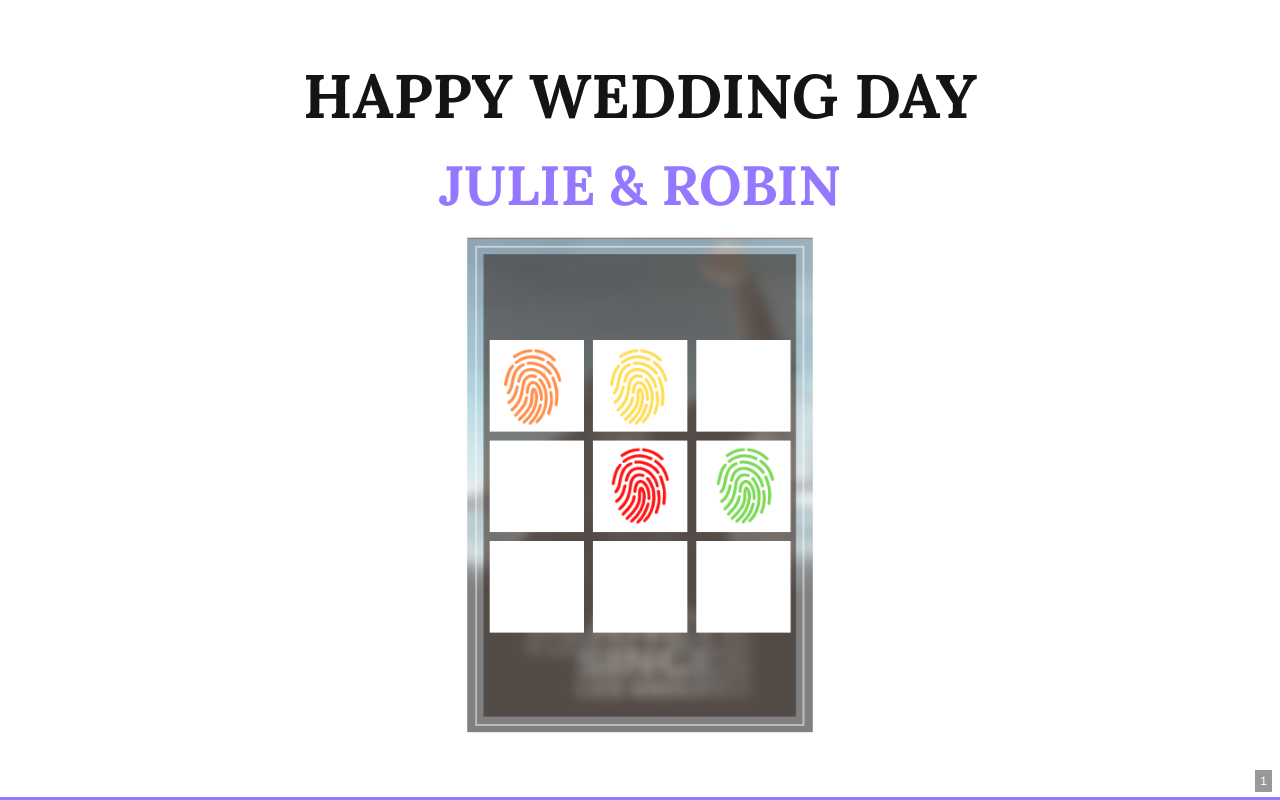
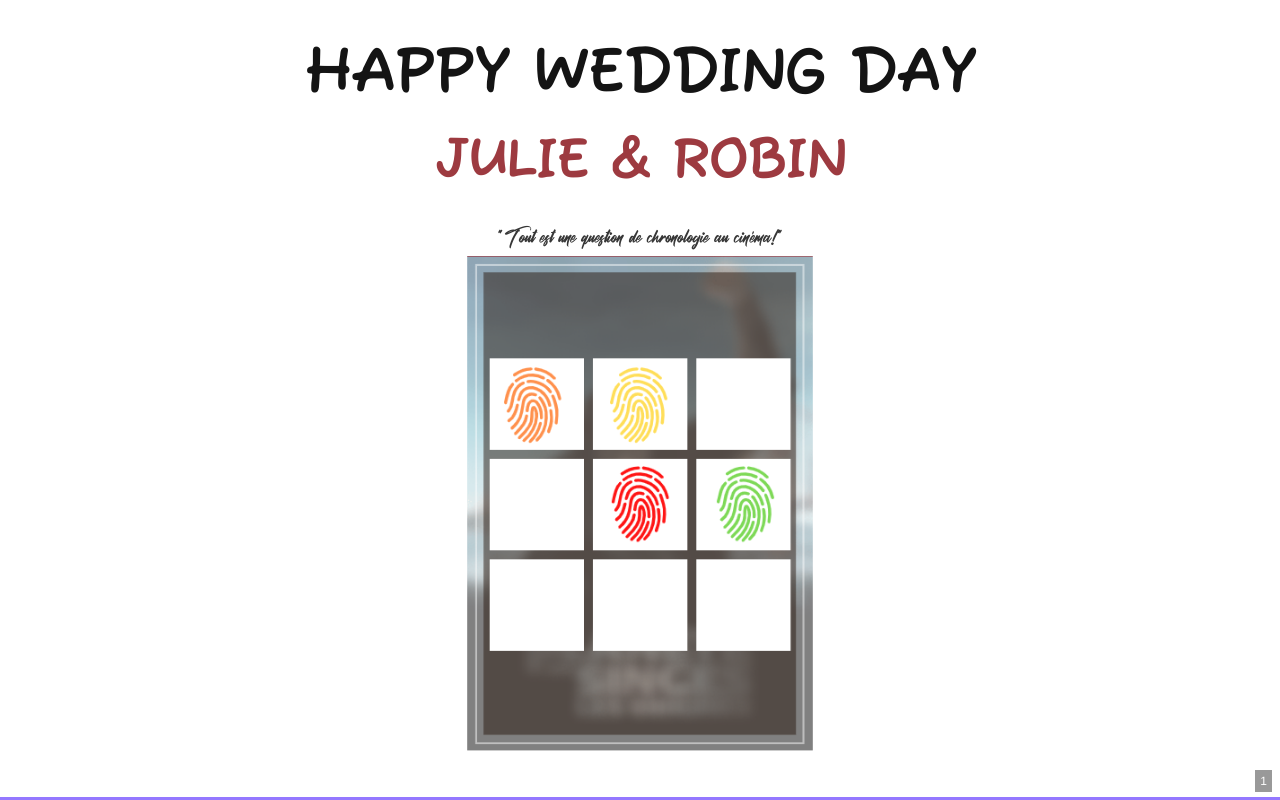
Before and after one commit to lucashervier/mariage_ju_rob, a website: page team6/47/index.html in a window 1280 px wide. Drawn offline with nearby package versions, Linux system fonts and the light colour scheme; some packages are replaced by stand-ins of ours; files whose address does not match are found by name.

Commit message:
change fonts

```diff
--- a/css/theme/irt.css
+++ b/css/theme/irt.css
@@ -12,7 +12,14 @@
  */
 @import url(https://fonts.googleapis.com/css?family=Lato:300,700);
 @import url(https://fonts.googleapis.com/css?family=Lora:700);
-
+@font-face {
+  font-family: Southland;
+  src: url(../../fonts/Southland/Southland.ttf);
+}
+@font-face {
+  font-family: FuzzyBubbles;
+  src: url(../../fonts/FuzzyBubbles/FuzzyBubbles-Regular.ttf);
+}
 /*********************************************
  * GLOBAL STYLES
  *********************************************/
@@ -21,7 +28,7 @@ body {
   background-color: #fff; }
 
 .reveal {
-  font-family: "Lato", serif;
+  font-family: "Southland", "Lato", serif;
   font-size: 32px;
   font-weight: normal;
   color: #363636; }
@@ -60,7 +67,7 @@ body {
 .reveal h5,
 .reveal h6 {
   margin: 0 0 20px 0;
-  font-family: "Lora", sans-serif;
+  font-family: "FuzzyBubbles", "Southland", "Lora", sans-serif;
   font-weight: 700;
   line-height: 1.2;
   letter-spacing: normal;
@@ -69,19 +76,19 @@ body {
   word-wrap: break-word; }
 
 .reveal h1 {
-  color: #9478ff;
+  color: #9d3a40;
   font-size: 2em; }
 
 .reveal h2 {
-  color: #9478ff;
+  color: #9d3a40;
   font-size: 1.8em; }
 
 .reveal h3 {
-  color: #141414;
+  color: #9d3a40;
   font-size: 1.4em; }
 
 .reveal h4 {
-  color: #141414;
+  color: #9d3a40;
   font-size: 1.2em; }
 
 .reveal h1 {
--- a/team6/47/index.html
+++ b/team6/47/index.html
@@ -29,8 +29,11 @@
 			<div class="slides">
 
 				<section>
-					<h1>HAPPY WEDDING DAY</h1>
+					<h1>Happy Wedding Day</h1>
                     <h2>Julie & Robin</h2>
+
+					<div class="quote">"Tout est une question de chronologie au cinéma!"</div>
+
 					<img src="last_indices.png" width="30%" height="auto">
 				</section>
 
```
Also changed, not shown: team2/13/index.html (+4 -0 lines), team3/41/index.html (+3 -0 lines), team4/37/index.html (+3 -0 lines), team5/34/index.html (+3 -0 lines), team_un/74/index.html (+3 -0 lines), fonts/FuzzyBubbles/FuzzyBubbles-Bold.ttf (added), fonts/FuzzyBubbles/FuzzyBubbles-Regular.ttf (added), fonts/Southland/Southland.ttf (added).
